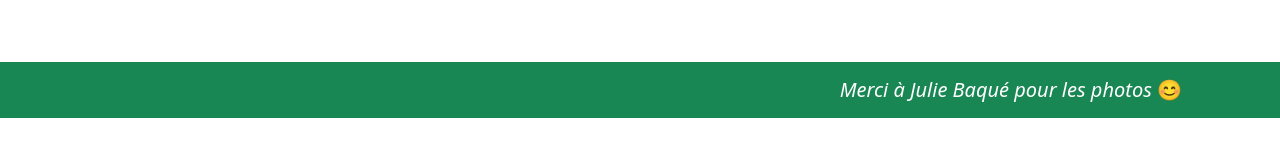
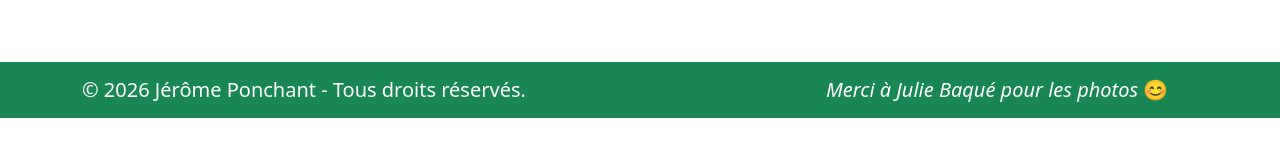
Before and after one commit to jerome-ponchant/Quizz, an Angular app: page /quizz in a window 1280 px wide. Shown: the part 342-498 px from the top of the page. Built offline with nearby package versions, Linux system fonts and the light colour scheme; no server answers.

Commit message:
copyright

```diff
--- a/src/app/app.component.html
+++ b/src/app/app.component.html
@@ -1,12 +1,15 @@
 <nav class="navbar navbar-dark bg-success mb-4">
   <div class="container">
-    <span class="navbar-brand">Jack Lacter's  Quizz</span>
+    <span class="navbar-brand">Jack Lacter's Quizz</span>
   </div>
 </nav>
 
 <router-outlet></router-outlet>
-<nav class="navbar navbar-dark bg-success mb-4 d-flex">
-  <div class="container flex-row-reverse">
-    <span class="navbar-brand center"><i>Merci à Julie Baqué pour les photos </i>😊</span>
+<nav class="navbar navbar-dark bg-success mb-4">
+  <div class="container">
+    <div class="navbar-brand">© 2026 Jérôme Ponchant - Tous droits réservés.</div>
+    <div class="col-4">
+      <span class="navbar-brand center"><i>Merci à Julie Baqué pour les photos </i>😊</span>
+    </div>
   </div>
 </nav>
```
